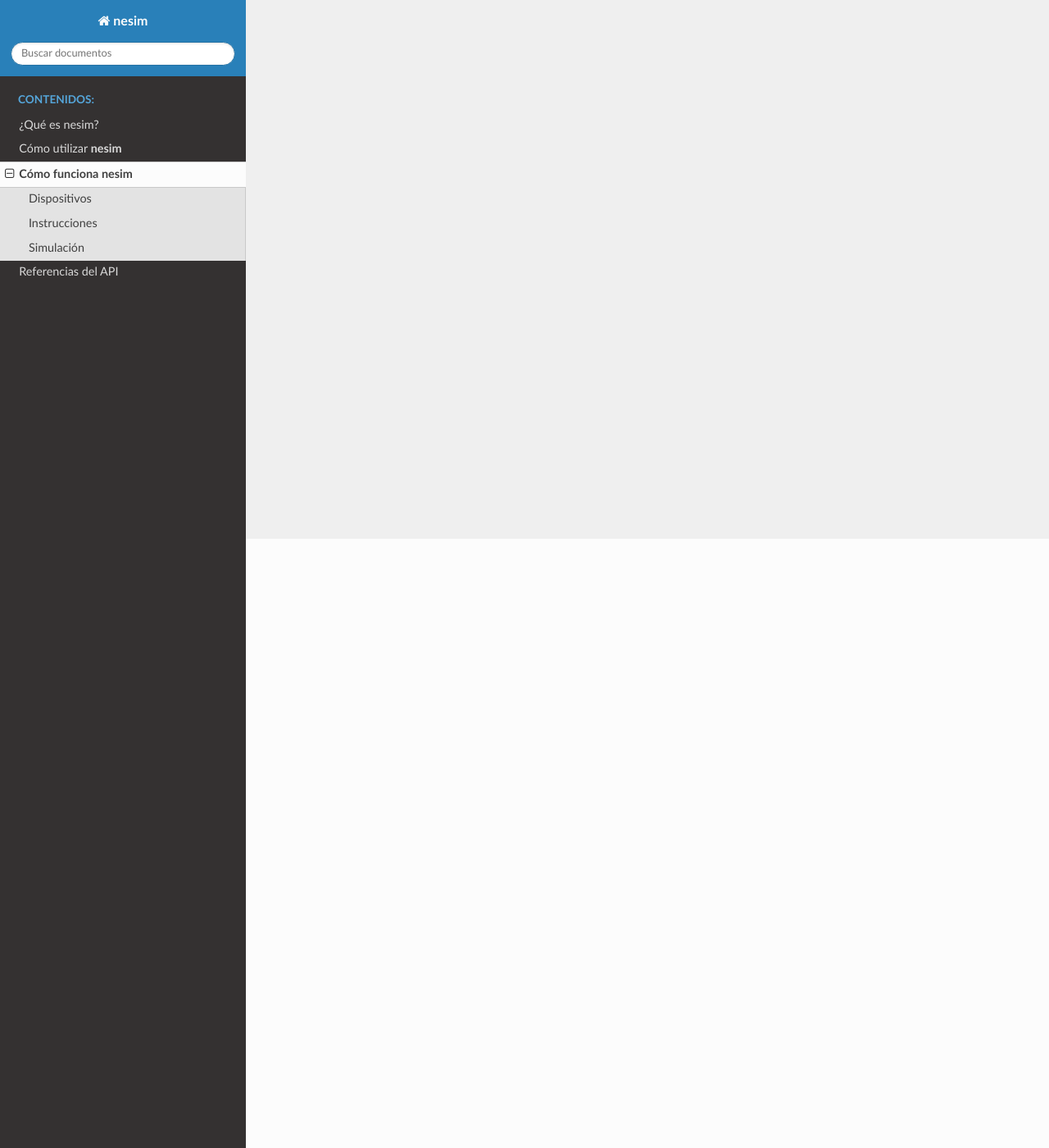
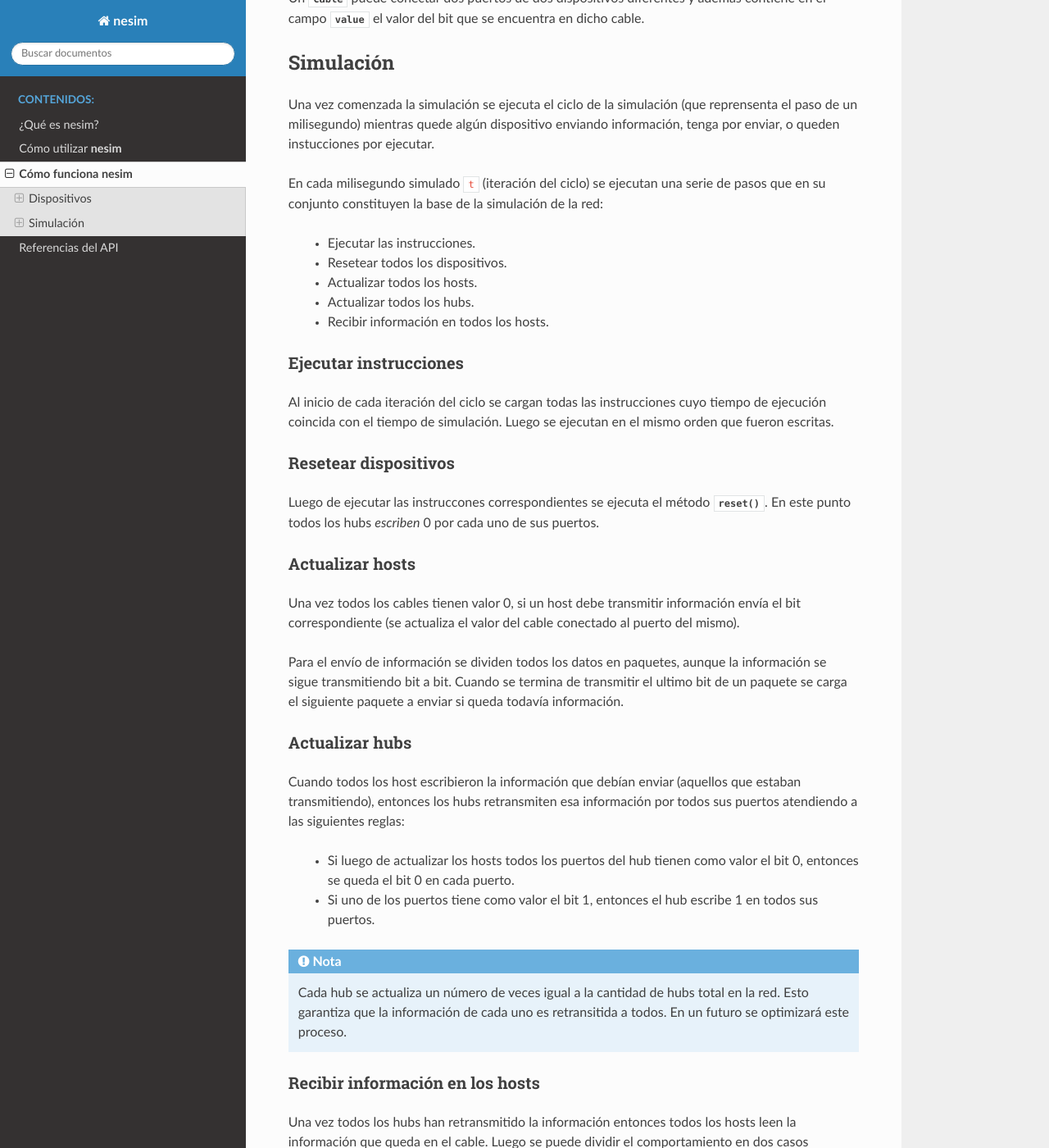
Before and after one commit to jmorgadov/nesim, a Sphinx documentation site: the page built from docs/source/how_it_works/how_it_works.rst, in a window 1280 px wide and 1400 px high, scrolled down 743 px. Shown: the whole window at 82% size. Built offline with Sphinx 7.4.7 and the Read the Docs theme 2.0.0, drawn with Linux system fonts in a browser that asks for light colours; some of the changed text lies outside the part shown.

Commit message:
add new doc

```diff
--- a/docs/source/about/about.rst
+++ b/docs/source/about/about.rst
@@ -1,7 +1,7 @@
 ¿Qué es nesim?
 ===============
 
-Nesim es un paquete de python el cual permite simular de una red de computadoras. En una simulación se pueden agregar dos tipos de dispositivos: :py:class:`~devices.Hub`, y :py:class:`~devices.PC` (hosts), conetarlos entre sí, enviar y recibir información por cada host. Al final de cada simulación se guardan los logs de cada dispositivo.
+Nesim es un paquete de python diseñado para simular una red de computadoras. En una simulación se pueden agregar dos tipos de dispositivos: :py:class:`~devices.Hub`, y :py:class:`~devices.PC` (hosts), conetarlos entre sí, enviar y recibir información por cada host. Al final de cada simulación se guardan los logs de cada dispositivo.
 
 Instalación
 -----------
--- a/docs/source/how_it_works/how_it_works.rst
+++ b/docs/source/how_it_works/how_it_works.rst
@@ -4,9 +4,87 @@
 Dispositivos
 ------------
 
+Nesim dispone de dos dispositivos principales: :py:class:`~devices.Hub` y :py:class:`~devices.PC` (host). Cada dispositivo contiene 1 o más puertos. El nombre de cada puerto es de la forma:
 
-Instrucciones
--------------
+.. code-block:: text
+
+    {Nombre del dispositivo}_{Número del puerto}
+
+.. note::
+
+    Las :py:class:`~devices.PC` solo tienen un puerto y su nombre es ``{Nombre de la PC}_1``
+
+Hub
++++
+
+    Un :py:class:`~devices.Hub` es un dispositivo que tiene varios puertos. Cuando un host envía información por un puerto el hub retransmite la misma por los demás puertos. Más adelante se explicará como se manejan las colisiones.
+
+PC
+++
+
+    Una :py:class:`~devices.PC` (host) es un dispositivo que puede enviar y recibir información. El mismo puede ser conectado a otra :py:class:`~devices.PC` o un :py:class:`~devices.Hub`.
+
+Un :py:class:`~devices.Cable` puede conectar dos puertos de dos dispositivos diferentes y además contiene en el campo :py:data:`~devices.Cable.value` el valor del bit que se encuentra en dicho cable.
+
 
 Simulación
 ----------
+
+Una vez comenzada la simulación se ejecuta el ciclo de la simulación (que reprensenta el paso de un milisegundo) mientras quede algún dispositivo enviando información, tenga por enviar, o queden instucciones por ejecutar.
+
+En cada milisegundo simulado ``t`` (iteración del ciclo) se ejecutan una serie de pasos que en su conjunto constituyen la base de la simulación de la red:
+
+ * Ejecutar las instrucciones.
+ * Resetear todos los dispositivos.
+ * Actualizar todos los hosts.
+ * Actualizar todos los hubs.
+ * Recibir información en todos los hosts.
+
+Ejecutar instrucciones
+++++++++++++++++++++++
+
+Al inicio de cada iteración del ciclo se cargan todas las instrucciones cuyo tiempo de ejecución coincida con el tiempo de simulación. Luego se ejecutan en el mismo orden que fueron escritas.
+
+Resetear dispositivos
++++++++++++++++++++++
+
+Luego de ejecutar las instruccones correspondientes se ejecuta el método :py:func:`~devices.Device.reset`. En este punto todos los hubs `escriben` 0 por cada uno de sus puertos.
+
+Actualizar hosts
+++++++++++++++++
+
+Una vez todos los cables tienen valor 0, si un host debe transmitir información envía el bit correspondiente (se actualiza el valor del cable conectado al puerto del mismo).
+
+Para el envío de información se dividen todos los datos en paquetes, aunque la información se sigue transmitiendo bit a bit. Cuando se termina de transmitir el ultimo bit de un paquete se carga el siguiente paquete a enviar si queda todavía información.
+
+Actualizar hubs
++++++++++++++++
+
+Cuando todos los host escribieron la información que debían enviar (aquellos que estaban transmitiendo), entonces los hubs retransmiten esa información por todos sus puertos atendiendo a las siguientes reglas:
+
+    * Si luego de actualizar los hosts todos los puertos del hub tienen como valor el bit 0, entonces se queda el bit 0 en cada puerto.
+    * Si uno de los puertos tiene como valor el bit 1, entonces el hub escribe 1 en todos sus puertos.
+
+.. note::
+
+    Cada hub se actualiza un número de veces igual a la cantidad de hubs total en la red. Esto garantiza que la información de cada uno es retransitida a todos. En un futuro se optimizará este proceso.
+
+Recibir información en los hosts
+++++++++++++++++++++++++++++++++
+
+Una vez todos los hubs han retransmitido la información entonces todos los hosts leen la información que queda en el cable. Luego se puede dividir el comportamiento en dos casos dependiendo si el host estaba o no enviando infomración:
+
+* Si el host se encuentra transmitiendo información:
+
+    Se comprueba que el bit que envió es igual al bit que se encuentra en el cable. En caso afirmativo no ocurre nada más y se pasa al siguiente host. En caso de que el bit leído sea diferente al bit transimitido entonces existe una colisión. En este último caso se detiene el envío y se espera una cantidad de milisegundos aleatoria para volver a enviar la información.
+
+    Cuando se detiene la transmisión en un host se define un tiempo aleatorio en el que tiene que esperar para reintenar el envío. Este tiempo está entre 1ms y 16ms por defecto. Por cada colision el tiempo máximo de este rango se dubplica (Si vuelve a ocurrir una colisión entonces se espera un tiempo aleatorio entre 1ms y 32ms). Además se reinicia el envío del paquete actual, o sea, si se estaba enviando el 3er bit del paquete, cuando se pueda seguir transmitiendo se empezará a enviar desde el primer bit del paquete actual.
+
+    Una vez se termina de enviar un paquete y se carga el siguiente, el tiempo máximo de espera en caso de colisión se vuelve a setear en 16ms.
+
+
+* Si el host no está transmitiendo información:
+
+    Se almacena momentaneamente cada cierto tiempo (menor que el ``signal_time``) el bit que lee. Finalmente a cada intervalo de ``signal_time`` se guarda como leído la moda de todos los bits almacenados en el último intervalo de ``signal_time``.
+
+En caso de que ningún host esté transmitiendo y todavía la simulación esté en ejecución todos los host leerán el bit 0.
```
Also changed, not shown: docs/source/getting_started/getting_started.rst (+10 -0 lines), 1 other file.
